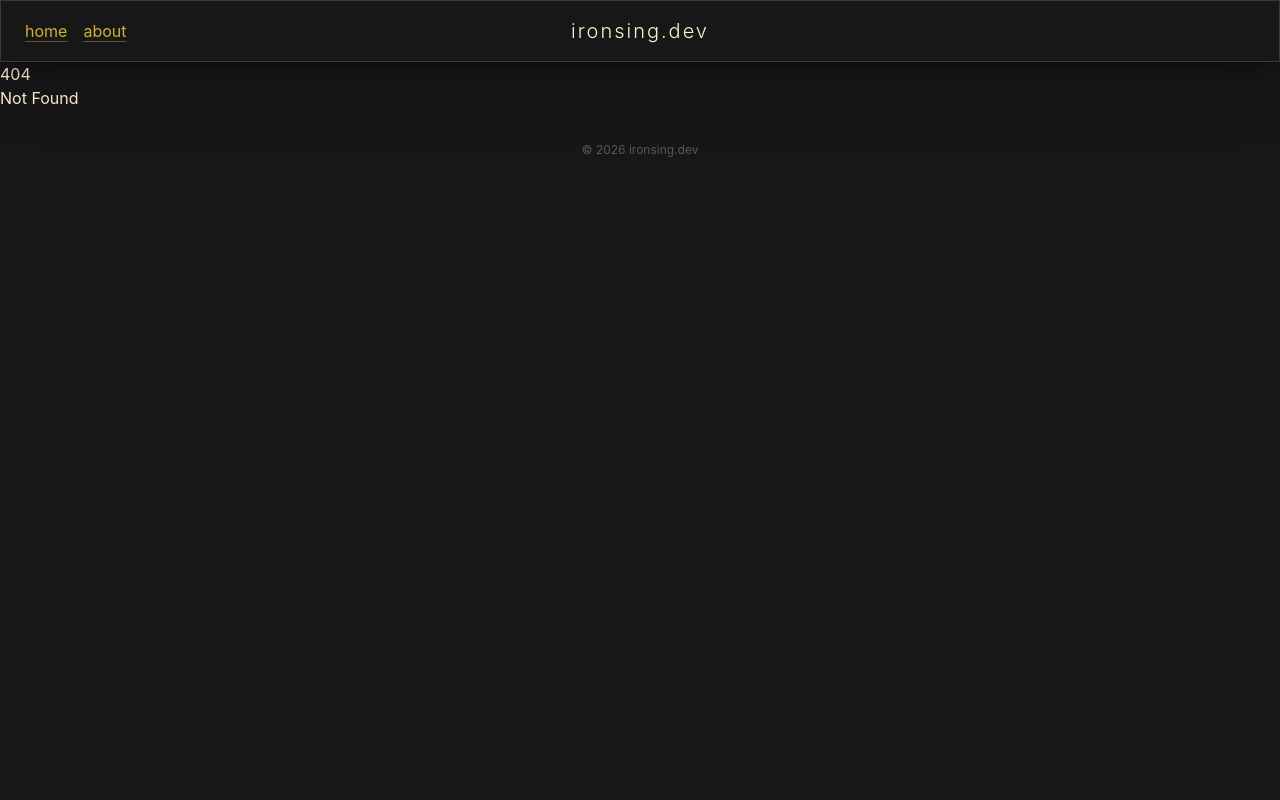
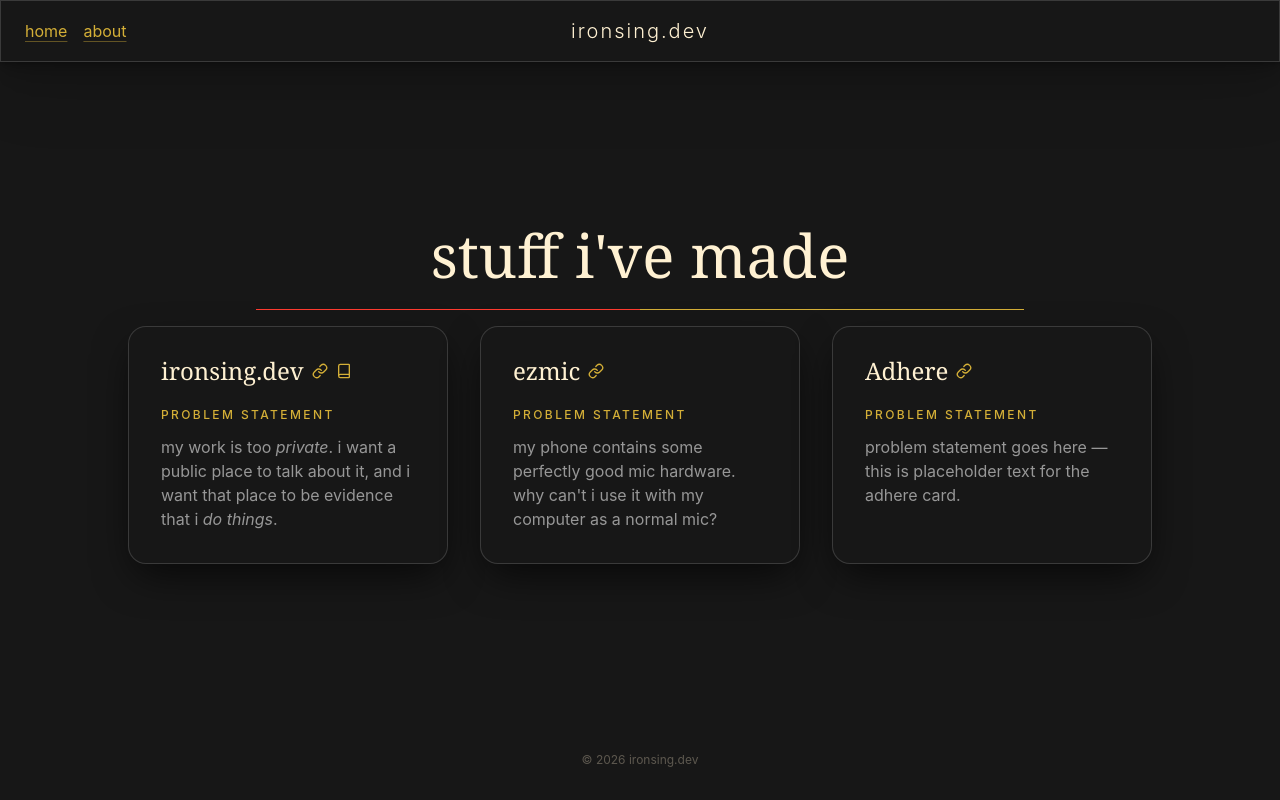
Before and after one commit to Ironsing/ironsing.github.io, a SvelteKit app: page /work in a window 1280 px wide. Before the commit this address had no page. Shown: the top 800 px of the page. Built offline with nearby package versions, Linux system fonts and the light colour scheme.

Commit message:
add work page

```diff
--- a/package.json
+++ b/package.json
@@ -36,6 +36,7 @@
 		"vitest-browser-svelte": "^2.1.1"
 	},
 	"dependencies": {
+		"@lucide/svelte": "^1.39.0",
 		"simple-icons": "^13.21.0"
 	}
 }
--- a/src/routes/+page.svelte
+++ b/src/routes/+page.svelte
@@ -5,7 +5,7 @@
 
 <main class="flex w-full flex-1 flex-col items-center justify-center gap-20 px-6 py-20">
 	<section class="flex flex-col items-center gap-6 text-center">
-		<h1 class="max-w-3xl font-serif text-6xl leading-tight font-medium text-emphasis sm:text-7xl">
+		<h1 class="max-w-3xl font-serif text-6xl leading-tight font-medium text-emphasis">
 			hey, i’m <a
 				href="/about"
 				class="text-site-gold underline decoration-site-gold/40 underline-offset-4 transition-colors duration-300 hover:decoration-site-gold"
--- a/src/routes/about/+page.svelte
+++ b/src/routes/about/+page.svelte
@@ -2,14 +2,13 @@
 	import { siGithub, siProtonmail } from 'simple-icons';
 	import BrandButton from '$lib/BrandButton.svelte';
 
-	// TODO: replace these with real URLs for the site owner.
 	const links = {
-		github: 'https://github.com/aayush-digikar',
-		email: 'mailto:aayush@proton.me'
+		github: 'https://github.com/Ironsing',
+		email: 'mailto:ironsing@proton.me'
 	};
 </script>
 
-<main class="flex w-full flex-1 flex-col items-center justify-center gap-20 px-6 py-20">
+<main class="flex flex-1 flex-col items-center justify-center gap-20 px-6 py-20">
 	<section class="flex max-w-3xl flex-col items-center gap-6 text-center">
 		<h1 class="max-w-3xl font-serif text-6xl leading-tight font-medium text-emphasis sm:text-7xl">
 			about
@@ -30,8 +29,7 @@
 				<li>and build things.</li>
 			</ol>
 			<p>
-				The endgoal here is found startups, and to live a good life. Also, these are my GitHub,
-				LinkedIn, and public email.
+				The endgoal here is found startups, and to live a good life.
 			</p>
 		</div>
 
--- /dev/null
+++ b/src/routes/work/+page.svelte
@@ -0,0 +1,84 @@
+<script lang="ts">
+	import { Book, Link } from '@lucide/svelte';
+
+	const links = {
+		ironsingDev: 'https://example.com',
+		ironsingDevWriteup: 'https://example.com',
+		ezmic: 'https://example.com',
+		adhere: 'https://example.com'
+	};
+</script>
+
+<main class="flex flex-1 flex-col items-center justify-center gap-4 p-8">
+	<h1 class="font-serif text-6xl leading-tight font-medium text-emphasis">stuff i've made</h1>
+	<div
+		class="h-px w-3xl [background:linear-gradient(to_right,var(--color-site-red)_0_50%,var(--color-site-gold)_50%_100%)]"
+	></div>
+	<div class="flex w-full flex-wrap justify-center gap-8">
+		<div
+			class="flex w-80 flex-col gap-6 rounded-[18px] border border-white/15 bg-bg p-8 text-left shadow-[0_16px_40px_-8px_rgba(0,0,0,0.7)]"
+		>
+			<div class="flex max-w-3xs flex-col gap-3">
+				<span
+					class="flex items-center gap-2 font-serif text-2xl font-medium text-emphasis leading-none"
+				>
+					ironsing.dev
+					<a href={links.ironsingDev} class="shrink-0" aria-label="project link">
+						<Link class="h-4 w-4 text-site-gold" strokeWidth={2} />
+					</a>
+					<a href={links.ironsingDevWriteup} class="shrink-0" aria-label="project writeup">
+						<Book class="h-4 w-4 text-site-gold" strokeWidth={2} />
+					</a>
+				</span>
+				<span class="mt-3 text-xs font-medium tracking-[0.2em] text-site-gold uppercase"
+					>problem statement</span
+				>
+				<span class="text-base text-normal">
+					my work is too <i>private</i>. i want a public place to talk about it, and i want that
+					place to be evidence that i <i>do things</i>.
+				</span>
+			</div>
+		</div>
+		<div
+			class="flex w-80 flex-col gap-6 rounded-[18px] border border-white/15 bg-bg p-8 text-left shadow-[0_16px_40px_-8px_rgba(0,0,0,0.7)]"
+		>
+			<div class="flex max-w-3xs flex-col gap-3">
+				<span
+					class="flex items-center gap-2 font-serif text-2xl font-medium text-emphasis leading-none"
+				>
+					ezmic
+					<a href={links.ezmic} class="shrink-0" aria-label="project link">
+						<Link class="h-4 w-4 text-site-gold" strokeWidth={2} />
+					</a>
+				</span>
+				<span class="mt-3 text-xs font-medium tracking-[0.2em] text-site-gold uppercase"
+					>problem statement</span
+				>
+				<span class="text-base text-normal">
+					my phone contains some perfectly good mic hardware. why can't i use it with my computer as
+					a normal mic?
+				</span>
+			</div>
+		</div>
+		<div
+			class="flex w-80 flex-col gap-6 rounded-[18px] border border-white/15 bg-bg p-8 text-left shadow-[0_16px_40px_-8px_rgba(0,0,0,0.7)]"
+		>
+			<div class="flex max-w-3xs flex-col gap-3">
+				<span
+					class="flex items-center gap-2 font-serif text-2xl font-medium text-emphasis leading-none"
+				>
+					Adhere
+					<a href={links.adhere} class="shrink-0" aria-label="project link">
+						<Link class="h-4 w-4 text-site-gold" strokeWidth={2} />
+					</a>
+				</span>
+				<span class="mt-3 text-xs font-medium tracking-[0.2em] text-site-gold uppercase"
+					>problem statement</span
+				>
+				<span class="text-base text-normal">
+					problem statement goes here — this is placeholder text for the adhere card.
+				</span>
+			</div>
+		</div>
+	</div>
+</main>
```
Also changed, not shown: 1 other file (tests, documents, lock files or other folders).
